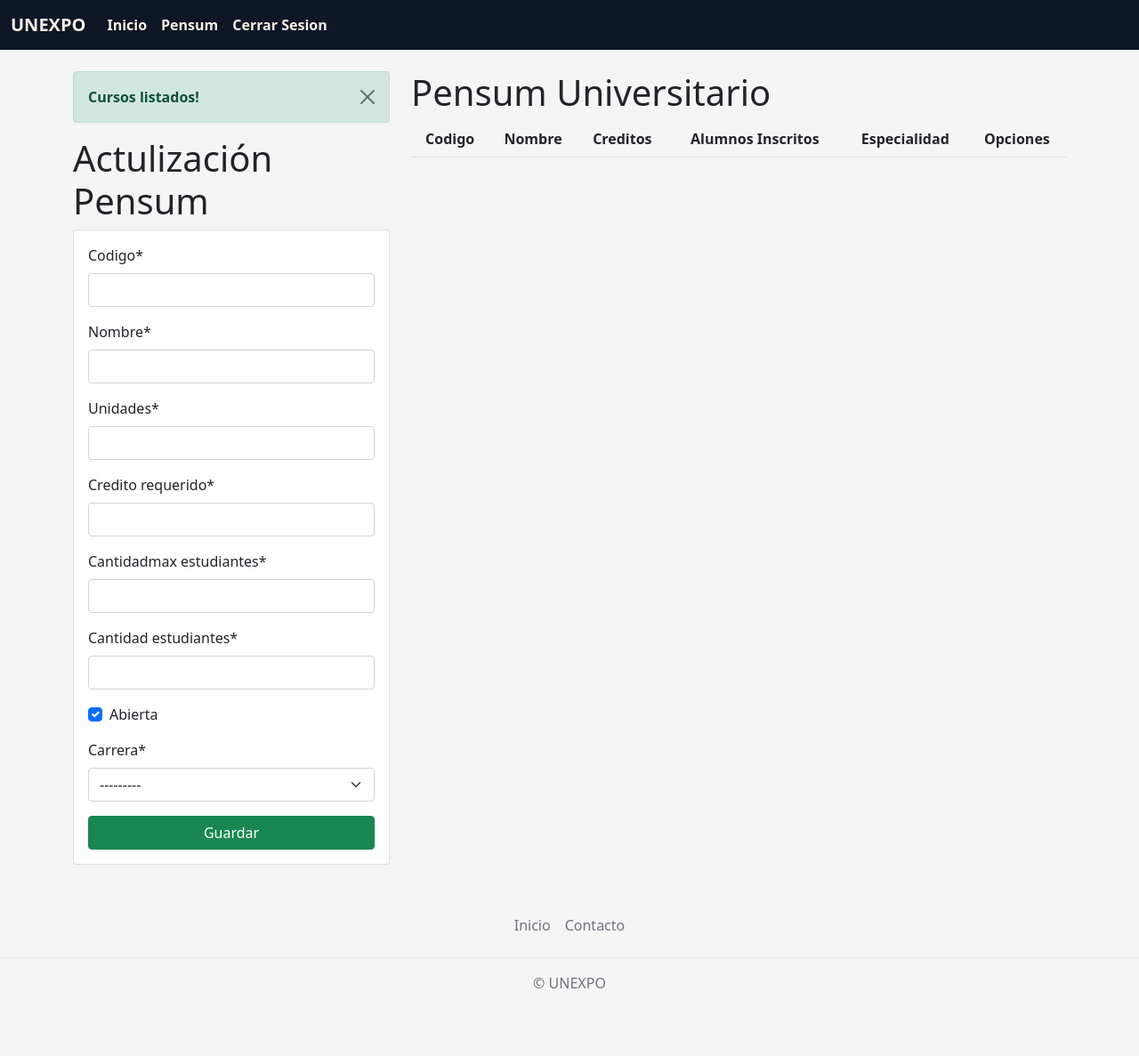
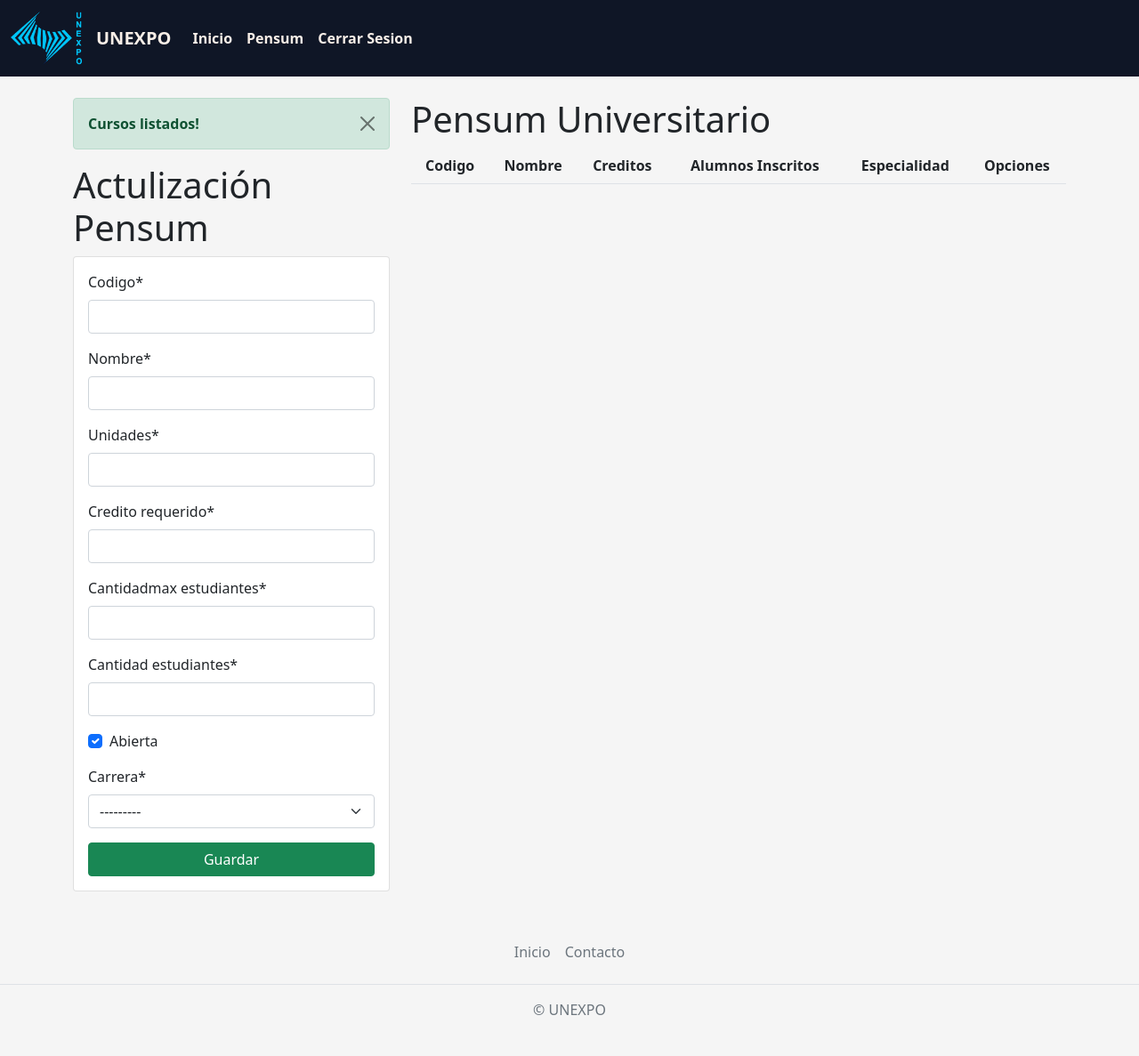
Before and after one commit to ApoliJ28/unexpo_manage, a Django app: page /pensum/ in a window 1280 px wide. Shown: the whole page at 89% size. Before the commit the page ends 1111 px from the top, so only its background shows below. Run offline with Django 4.2, Linux system fonts and the light colour scheme; a user stored in the database is signed in; data that the repository does not hold is empty; some libraries are stand-ins or nearby versions.

Commit message:
Agregando Logo y Favicon

```diff
--- a/Academico/static/css/style.css
+++ b/Academico/static/css/style.css
@@ -19,6 +19,11 @@ body{
     color:white;
     background-color: #f8eee757;
 }
+.nav-center{
+    display: flex;
+    justify-content: center;
+    align-items: center;
+}
 th,td{
     text-align: center;
     vertical-align: center;
--- /dev/null
+++ b/Academico/static/js/gestionasignaturas.js
@@ -0,0 +1,16 @@
+(function () {
+  // Seleccionamos el boton de eliminacion
+  const btnElminacion = document.querySelectorAll(".btn-eliminacion");
+
+  btnElminacion.forEach((Eliminar) => {
+    Eliminar.addEventListener("click", (evento) => {
+      const confirmar = confirm(
+        "Estas Seguro de la Eliminacion de esta Materia"
+      );
+
+      if (!confirmar) {
+        evento.preventDefault();
+      }
+    });
+  });
+})();
--- a/Academico/templates/base.html
+++ b/Academico/templates/base.html
@@ -12,19 +12,25 @@
     integrity="sha384-1BmE4kWBq78iYhFldvKuhfTAU6auU8tT94WrHftjDbrCEXSU1oBoqyl2QvZ6jIW3" crossorigin="anonymous">
   <!-- CUSTOM BOOSTRAP -->
   <link rel="stylesheet" href="{% static 'css/style.css' %}">
+  <link rel="icon" type="image/png" href="{% static 'img/favicon.png' %}"/>
 </head>
 
 <body>
   <!-- NAVBAR -->
 
   <nav class="navbar navbar-expand-lg nav-background">
-    <div class="container-fluid">
+
+    <div class="container-fluid nav-center">
+      <a class="navbar-brand" href="#">
+        <img src="{% static 'img/logo.png' %}" alt="Bootstrap" width="80" height="60">
+      </a>
       <a class="navbar-brand" href="{% url 'inicio' %}">UNEXPO</a>
       <button class="navbar-toggler nav-btn" type="button" data-bs-toggle="collapse" data-bs-target="#navbarNav"
         aria-controls="navbarNav" aria-expanded="false" aria-label="Toggle navigation">
         <span class="navbar-toggler-icon"></span>
       </button>
       <div class="collapse navbar-collapse" id="navbarNav">
+
         <!-- Si el usuario esta autenticado muestra esto -->
         {% if user.is_authenticated %}
         <ul class="navbar-nav">
--- a/Academico/templates/materia.html
+++ b/Academico/templates/materia.html
@@ -44,7 +44,7 @@ Pensum
                     </div>
 
                     <div class="form-group">
-                        <button class="btn btn-success btn-block text-white">Guardar</button>
+                        <button class="btn btn-success btn-block text-white ripple">Guardar</button>
                     </div>
                     {% if success %}
                     <div class="alert alert-succes mt-5" role="alert">
@@ -108,5 +108,5 @@ Pensum
         </div>
     </div>
 </section>
-
+<script src="{% static 'js/gestionasignaturas.js' %}"></script>
 {% endblock %}
```
Also changed, not shown: Academico/static/js/effectoboton.js (added, +23 -0 lines), Academico/static/img/logo.gif (added), Academico/static/img/logo.png (added), db.sqlite3.
